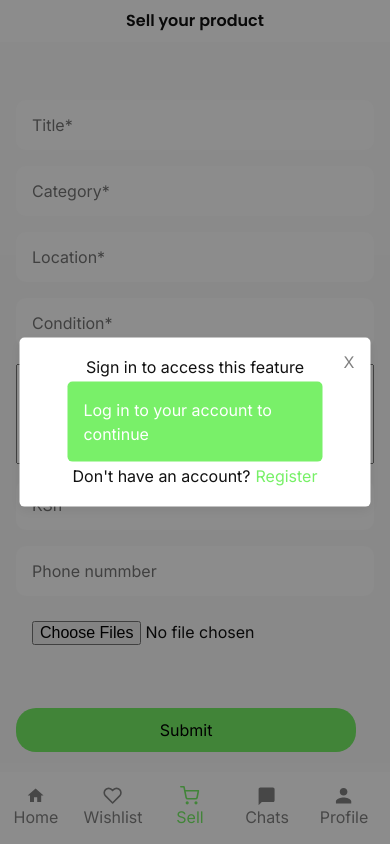
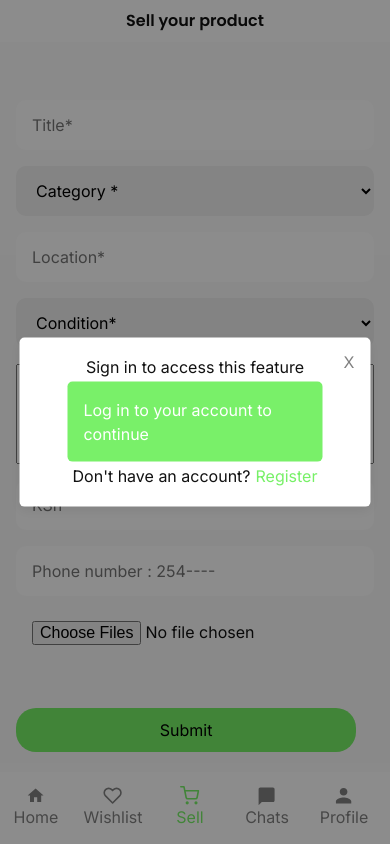
Before and after one commit to Peterh04/soko-link, a React (Vite) app: page /sell in a window 390 px wide. Built offline with nearby package versions, Linux system fonts and the light colour scheme; no server answers.

Commit message:
feat:Add condition, category, vendorPhone input on sells page

```diff
--- a/src/context/AuthContext.jsx
+++ b/src/context/AuthContext.jsx
@@ -32,16 +32,18 @@ export function AuthProvider({ children }) {
             headers: {
               Authorization: `Bearer ${token}`,
             },
-          }
+          },
         );
 
         setUser(data.user);
+        localStorage.setItem("user", JSON.stringify(data.user));
       } catch (error) {
         console.error(
           "Failed to fetch user",
-          error.response?.data || error.message
+          error.response?.data || error.message,
         );
         localStorage.removeItem("accessToken");
+        localStorage.removeItem("user");
         setUser(null);
       } finally {
         setLoading(false);
@@ -53,6 +55,7 @@ export function AuthProvider({ children }) {
 
   const logOut = useCallback(() => {
     localStorage.removeItem("accessToken");
+    localStorage.removeItem("user");
     setUser(null);
     navigate("/login");
   }, [navigate]);
--- a/src/pages/ProductPage.jsx
+++ b/src/pages/ProductPage.jsx
@@ -43,6 +43,7 @@ export default function ProductPage({
   const [isExpanded, setIsExpanded] = useState(false);
   const [isStoreExpanded, setIsStoreExpanded] = useState(false);
   const [isLoading, setIsLoading] = useState(true);
+  const [vendor, setVendor] = useState({});
 
   const roomId =
     user && product.vendorId
@@ -85,6 +86,7 @@ export default function ProductPage({
           vendorId: data.product.vendorId,
         };
         setProduct(filteredProduct);
+        setVendor(data.product.vendor);
         setVendorId(filteredProduct.vendorId);
         setBuyerId(user.id);
         setText(filteredProduct.description);
@@ -337,12 +339,16 @@ export default function ProductPage({
           <div className="vender-profile">
             <div className="vendor-image-container">
               <img
-                src="https://images.unsplash.com/photo-1597393922738-085ea04b5a07?ixlib=rb-4.1.0&ixid=M3wxMjA3fDB8MHxwaG90by1wYWdlfHx8fGVufDB8fHx8fA%3D%3D&auto=format&fit=crop&q=80&w=1022"
-                alt=""
+                src={
+                  vendor.profileImage
+                    ? vendor?.profileImage
+                    : "https://images.unsplash.com/photo-1597393922738-085ea04b5a07?ixlib=rb-4.1.0&ixid=M3wxMjA3fDB8MHxwaG90by1wYWdlfHx8fGVufDB8fHx8fA%3D%3D&auto=format&fit=crop&q=80&w=1022"
+                }
+                alt={vendor?.name}
                 className="vendor-img"
               />
             </div>
-            <h5 className="vendor-name">Jenny Doe</h5>
+            <h5 className="vendor-name">{vendor?.name}</h5>
           </div>
           <div className="vender-contact">
             <button
--- a/src/pages/ProfilePage.jsx
+++ b/src/pages/ProfilePage.jsx
@@ -28,16 +28,55 @@ export default function ProfilePage({ setIsLoginModalOpen }) {
   const token = localStorage.getItem("accessToken");
   const navigate = useNavigate();
 
+  // const handleForm = async (e) => {
+  //   e.preventDefault();
+  //   const formData = new FormData();
+
+  //   if (form.name) formData.append("name", form.name);
+  //   if (form.email) formData.append("email", form.email);
+  //   if (form.profileImage instanceof File)
+  //     formData.append("profileImage", form.profileImage);
+
+  //   for (let [key, value] of formData.entries()) {
+  //     console.log(key, value);
+  //   }
+
+  //   console.log(
+  //     "form.profileImage is instance of File?",
+  //     form.profileImage instanceof File,
+  //   );
+  //   console.log("form.profileImage:", form.profileImage);
+
+  //   try {
+  //     const { data } = await axios.patch(
+  //       `${import.meta.env.VITE_API_URL}/api/user/update`,
+  //       formData,
+  //       {
+  //         headers: {
+  //           Authorization: `Bearer ${token}`,
+  //         },
+  //       },
+  //     );
+
+  //     setUser(data.user);
+  //     localStorage.setItem("user", JSON.stringify(data.user));
+  //     setIsEdited(false);
+  //   } catch (error) {
+  //     console.error("Failed to update", error.response?.data || error.message);
+  //   }
+  // };
   const handleForm = async (e) => {
     e.preventDefault();
+
+    console.log("=== CURRENT USER STATE BEFORE UPDATE ===");
+    console.log(user); // <-- this will show the current details including profileImage
+
     const formData = new FormData();
 
-    formData.append("name", form.name);
-    formData.append("email", form.email);
-
-    if (form.profileImage) {
+    if (form.name) formData.append("name", form.name);
+    if (form.email) formData.append("email", form.email);
+    if (form.profileImage instanceof File)
       formData.append("profileImage", form.profileImage);
-    }
 
     try {
       const { data } = await axios.patch(
@@ -50,7 +89,11 @@ export default function ProfilePage({ setIsLoginModalOpen }) {
         },
       );
 
+      console.log("=== RESPONSE FROM BACKEND ===");
+      console.log(data.user); // <-- check what Cloudinary URL came back
+
       setUser(data.user);
+      localStorage.setItem("user", JSON.stringify(data.user));
       setIsEdited(false);
     } catch (error) {
       console.error("Failed to update", error.response?.data || error.message);
@@ -130,7 +173,6 @@ export default function ProfilePage({ setIsLoginModalOpen }) {
           </form>
         </div>
       </section>
-
       <section aria-label="general settings" className="general-settings">
         <h4>General</h4>
         <div className="link-card" onClick={() => navigate("/wishlist")}>
--- a/src/pages/SellPage.jsx
+++ b/src/pages/SellPage.jsx
@@ -12,6 +12,9 @@ export default function SellPage({ setIsLoginModalOpen }) {
     title: "",
     location: "",
     description: "",
+    category: "",
+    condition: "",
+    vendor_phone: "",
     price: "",
     images: "",
   });
@@ -38,14 +41,14 @@ export default function SellPage({ setIsLoginModalOpen }) {
             Authorization: `Bearer ${token}`,
             "Content-Type": "multipart/form-data",
           },
-        }
+        },
       );
       console.log("Succesful in creating the porduct! ");
       navigate("/");
     } catch (error) {
       console.error(
         "Failed to create a product post",
-        error.response?.data || error.message
+        error.response?.data || error.message,
       );
     }
   };
@@ -73,12 +76,25 @@ export default function SellPage({ setIsLoginModalOpen }) {
           onChange={(e) => setForm({ ...form, title: e.target.value })}
         />
 
-        <input
-          type="text"
-          aria-label="product Category"
-          className="product-catgory"
-          placeholder="Category*"
-        />
+        <select
+          id="product-category"
+          required
+          onChange={(e) => setForm({ ...form, category: e.target.value })}
+        >
+          <option value="">Category *</option>
+          <option value="Fashion">Fashion</option>
+          <option value="Electronics">Electronics</option>
+          <option value="Beauty">Beauty</option>
+          <option value="Furniture">Furniture</option>
+          <option value="Vehicles">Vehicles</option>
+          <option value="Services">Services</option>
+          <option value="Repair_construnction">Repair & Construnction</option>
+          <option value="Leisure">Leisure</option>
+          <option value="Babies">Babies</option>
+          <option value="Food">Food</option>
+          <option value="Animals_pets">Animals & Pets</option>
+          <option value="Property">Property</option>
+        </select>
 
         <input
           type="text"
@@ -88,12 +104,17 @@ export default function SellPage({ setIsLoginModalOpen }) {
           onChange={(e) => setForm({ ...form, location: e.target.value })}
         />
 
-        <input
-          type="text"
-          aria-label="product condition"
-          className="product-condition"
-          placeholder="Condition*"
-        />
+        <select
+          id="product_condition"
+          required
+          onChange={(e) => setForm({ ...form, condition: e.target.value })}
+        >
+          <option value="">Condition*</option>
+          <option value="Brand new">Brand New</option>
+          <option value="Used">Used</option>
+          <option value="EX-UK">EX-UK</option>
+          <option value="Refurbished">Refurbished</option>
+        </select>
 
         <textarea
           name="prod-description"
@@ -114,7 +135,8 @@ export default function SellPage({ setIsLoginModalOpen }) {
           type="text"
           aria-label="vendor Phone"
           className="vendor-phone"
-          placeholder="Phone nummber"
+          placeholder="Phone number : 254----"
+          onChange={(e) => setForm({ ...form, vendor_phone: e.target.value })}
         />
 
         <input
--- a/src/styles/sellPage.css
+++ b/src/styles/sellPage.css
@@ -38,11 +38,17 @@
   gap: 1rem;
 }
 
-.sell-page > .sell-meta-form > input {
+.sell-page > .sell-meta-form > input,
+select {
   padding: 0.5rem 1rem;
   border-radius: 10px;
 
   height: 50px;
+}
+
+.sell-page > .sell-meta-form > select {
+  border: none;
+  outline: none;
 }
 
 .sell-meta-form > #product-description {
@@ -51,6 +57,8 @@
   height: 100px;
 
   overflow-y: scroll;
+
+  padding: 0.4rem;
 }
 
 .sell-meta-form > button {
```
